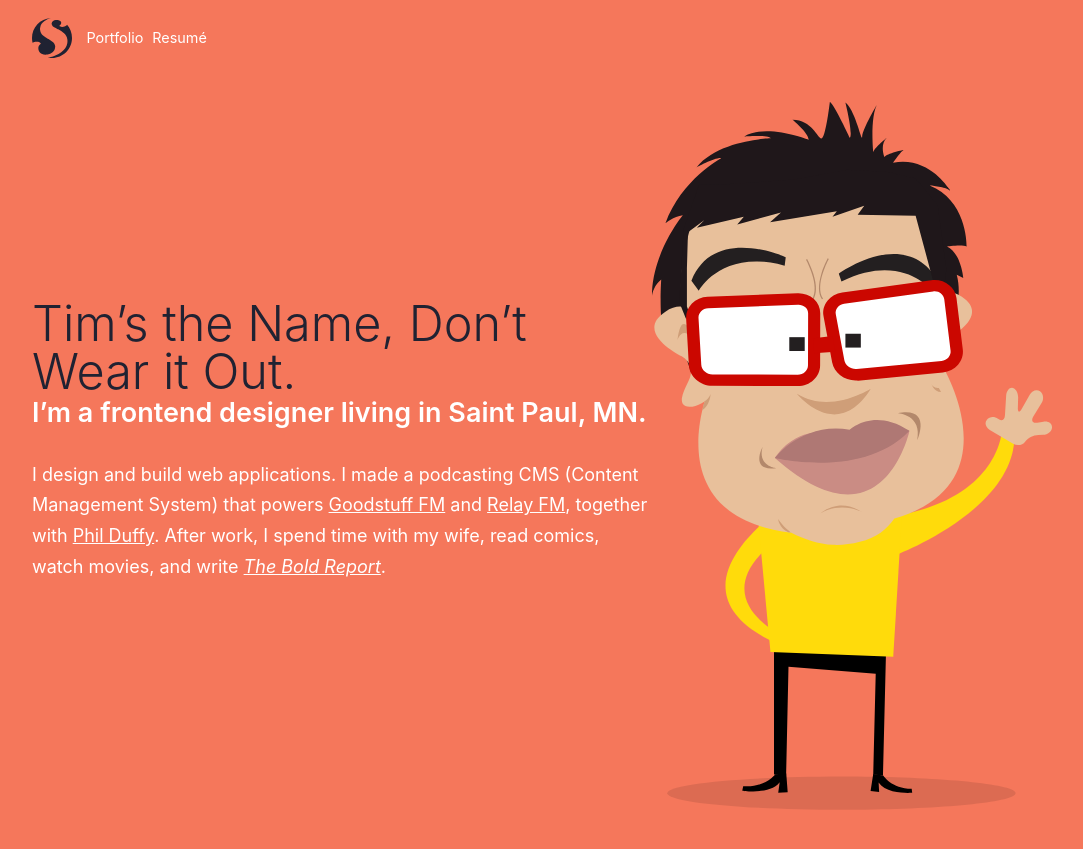
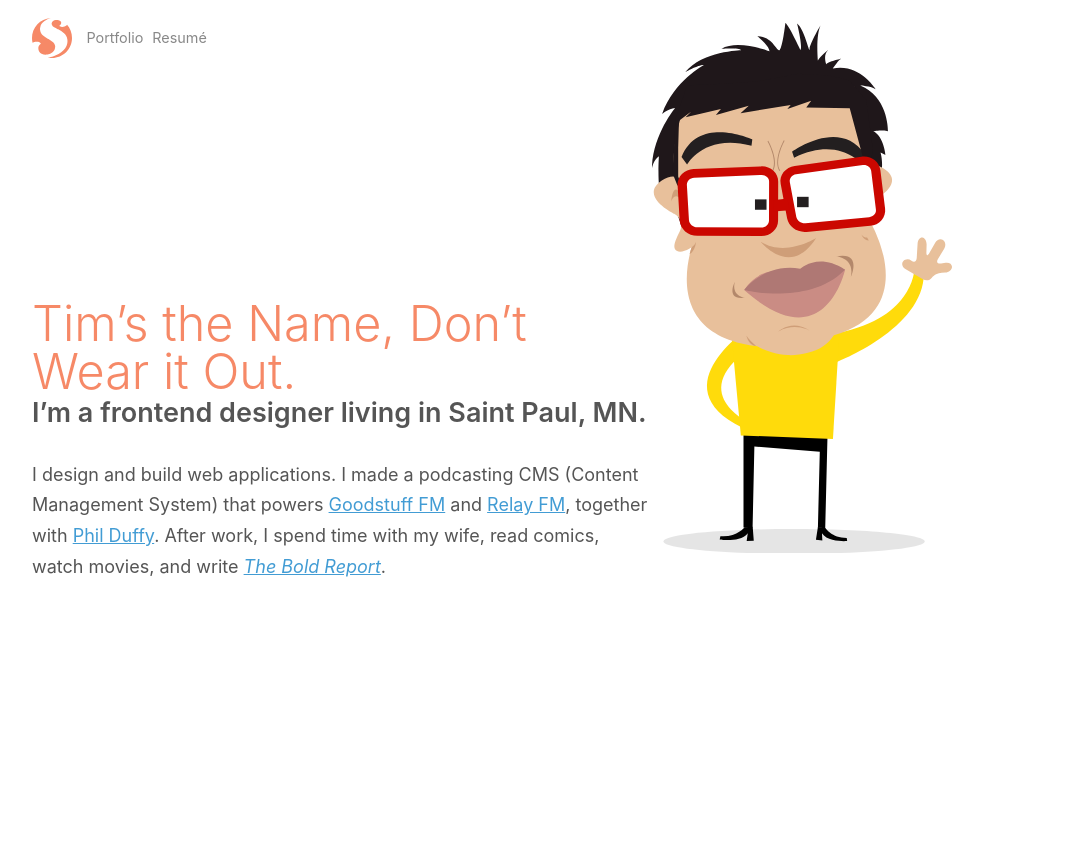
Before and after one commit to xavibenjamin/ttimsmith.com, a Jekyll site: the page built from index.html, in a window 1280 px wide. Shown: the top 849 px of the page, without its empty margins (4-1087 px from the left). Built offline with Jekyll 4.4.1, drawn with Linux system fonts in a browser that asks for light colours; nearby versions of some CDN libraries; some web fonts are replaced.

Commit message:
redo homepage

```diff
--- a/assets/stylesheets/_layout/_header.scss
+++ b/assets/stylesheets/_layout/_header.scss
@@ -26,9 +26,6 @@
 
 .supersmith-icon {
   fill: $dark-color;
-  .home__header & {
-    fill: $jazz-color;
-  }
 }
 
 .main__navigation {
@@ -52,12 +49,12 @@
     &:hover {
       color: $link-color;
     }
-    .home__header & {
-      color: lighten($dark-color, 55%);
-      &:focus,
-      &:hover {
-        color: white;
-      }
-    }
+    // .home__header & {
+    //   color: lighten($dark-color, 55%);
+    //   &:focus,
+    //   &:hover {
+    //     color: white;
+    //   }
+    // }
   }
 }
--- a/assets/stylesheets/_layout/_maincontent.scss
+++ b/assets/stylesheets/_layout/_maincontent.scss
@@ -3,7 +3,6 @@
 // =========================================
 
 .home__cover {
-  background-color: $dark-color;
   padding: 4rem 1rem 2rem;
   min-height: 100vh;
   @media #{$medium-up} {
@@ -15,12 +14,6 @@
 
 .cover__about {
   flex: 0 1 620px;
-  p {
-    color: lighten($dark-color, 65%);
-  }
-  a {
-    color: lighten($dark-color, 65%);
-  }
   @media #{$medium-up} {
     padding: 5rem 0 2rem;
     order: 1;
@@ -31,10 +24,9 @@
 }
 
 .about__title {
-  color: $jazz-color;
+  color: $dark-color;
   font-size: 2.2rem;
   line-height: 1;
-  // margin-bottom: 1rem;
   font-weight: 300;
   @media #{$medium-up} {
     font-size: 2.7rem;
@@ -44,21 +36,27 @@
 .about__subtitle {
   margin-top: 0;
   margin-bottom: 1.7rem;
-  color: white;
 }
 
 .cover__character {
-  flex: 0 1 400px;
   @media #{$small-only} {
     margin-bottom: 1rem;
+  }
+  @media #{$medium-up} {
+    height: 97vh;
+    overflow: hidden;
   }
   svg {
     @media #{$small-only} {
       height: 50vh;
     }
-    max-height: 95vh;
+    @media #{$medium-up} {
+      max-width: 460px;
+      width: 100%;
+    }
   }
   @media #{$medium-up} {
     order: 2;
+
   }
 }
--- a/assets/stylesheets/_redbat/_bits.scss
+++ b/assets/stylesheets/_redbat/_bits.scss
@@ -21,7 +21,7 @@ COLORS
 Color Variables
 ------------------------------------------- */
 
-$dark-color:    #f5775b;
+$dark-color:    #f68967;
 $text-color:    #555;
 $link-color:    #429cd4;
 $border-color:  #f4f4f4;
```
